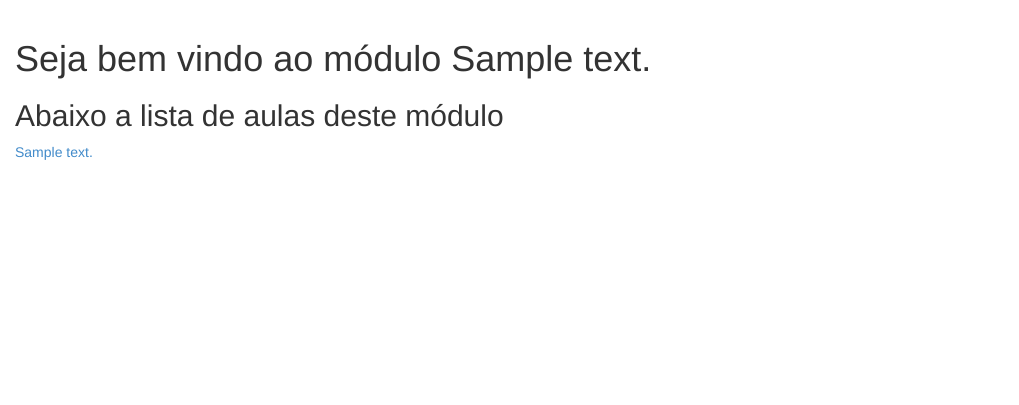
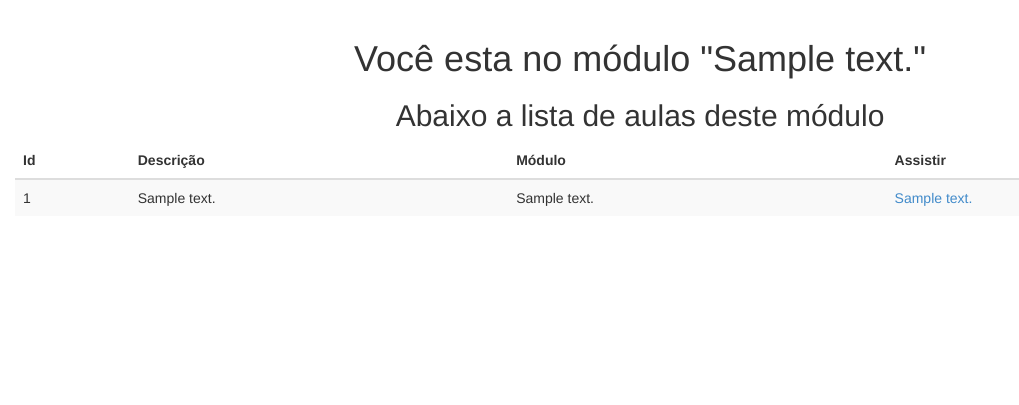
Before and after one commit to Gpzim98/projeto_programe_facil, a Django app: a page that uses core/templates/core/classes.html in a window 1280 px wide. Shown: the part 51-456 px from the top of the page, without its empty margins (0-1019 px from the left). Run offline with Django 3.2, Linux system fonts and the light colour scheme; a user stored in the database is signed in; tables that the repository leaves empty hold one stand-in row (values such as "Sample post"); some libraries are stand-ins or nearby versions.

Commit message:
Fixing some template questions

```diff
--- a/core/models.py
+++ b/core/models.py
@@ -28,6 +28,7 @@ class Module(models.Model):
     image = models.CharField(max_length=500)
     status = models.BooleanField()
     date_release = models.DateField()
+    order = models.IntegerField(null=True, blank=True)
 
     def __str__(self):
         return self.description
@@ -55,8 +56,8 @@ class CourseEnrollment(models.Model):
     member = models.ForeignKey(Member)
     course = models.ForeignKey(Course)
     final_score = models.DecimalField(max_digits=4, decimal_places=2)
-    final_test = models.FileField(upload_to='tests/final')
-    slide = models.FileField(upload_to='slides')
+    final_test = models.FileField(upload_to='tests/final', null=True, blank=True)
+    slide = models.FileField(upload_to='slides', null=True, blank=True)
 
     def __str__(self):
         return self.member.user.username + ' - ' + self.course.description
@@ -66,8 +67,8 @@ class ModulesEnrollment(models.Model):
     member = models.ForeignKey(Member)
     module = models.ForeignKey(Module)
     final_score = models.DecimalField(max_digits=4, decimal_places=2)
-    final_test = models.FileField(upload_to='tests/final')
-    slide = models.FileField(upload_to='slides')
+    final_test = models.FileField(upload_to='tests/final', null=True, blank=True)
+    slide = models.FileField(upload_to='slides', null=True, blank=True)
 
     def __str__(self):
         return self.member.user.username + ' - ' + self.module.description
--- a/core/templates/core/class.html
+++ b/core/templates/core/class.html
@@ -8,7 +8,7 @@
 {% block main %}
 <div class="row">
     <div class="col-xs-12 .col-md-8">
-        <h1>Seja bem vindo a aula {{class}}</h1>
+        <h1>Seja bem vindo a aula: "{{class}}"</h1>
 
         {{class.link|safe}}
     </div>
--- a/core/templates/core/classes.html
+++ b/core/templates/core/classes.html
@@ -6,12 +6,31 @@
 {% block main %}
 <div class="row">
     <div class="col-xs-12 .col-md-8">
-        <h1>Seja bem vindo ao módulo {{module}}</h1>
+        <h1 align="center">Você esta no módulo "{{module}}"</h1>
 
-        <h2>Abaixo a lista de aulas deste módulo</h2>
-        {% for class in classes %}
-            <a href="{% url 'url_core_class' class.id %}">{{class}}</a><br>
-        {% endfor %}
+        <h2 align="center">Abaixo a lista de aulas deste módulo</h2>
+            <table class="table table-striped">
+                <thead>
+                  <tr>
+                    <th>Id</th>
+                    <th>Descrição</th>
+                    <th>Módulo</th>
+                    <th>Assistir</th>
+                  </tr>
+                </thead>
+                <tbody>
+
+                {% for class in classes %}
+                  <tr>
+                    <td>{{class.id}}</td>
+                    <td>{{class.description}}</td>
+                    <td>{{class.module.description}}</td>
+                    <td><a href="{% url 'url_core_class' class.id %}">{{class}}</a><br></td>
+                  </tr>
+                {% endfor %}
+
+            </tbody>
+        </table>
 
     </div>
 </div>
--- a/core/templates/core/course.html
+++ b/core/templates/core/course.html
@@ -6,9 +6,9 @@
 {% block main %}
 <div class="row">
 
-        <h1>Seja bem vindo ao curso {{course}}</h1>
+        <h1 align="center">Seja bem vindo ao curso "{{course}}"</h1>
 
-        <h2>Abaixo a lista de módulos deste curso</h2>
+        <h2 align="center">Abaixo a lista de módulos deste curso</h2>
         {% for enr in modules_enrolled %}
             <div class="col-md-3">
                 <h3>Status:
--- a/core/templates/core/profile.html
+++ b/core/templates/core/profile.html
@@ -5,7 +5,7 @@
 
 {% block main %}
 <div class="row">
-    <h1>Sua lista de cursos matriculados</h1>
+    <h1>Cursos nos quais você esta matriculado</h1>
         {% for enr in enrollment %}
             <div class="col-md-3">
                 <a href="{% url 'url_core_course' enr.course.id %}">
--- a/core/views.py
+++ b/core/views.py
@@ -98,14 +98,14 @@ def profile(request):
 @login_required
 def course(request, course_id):
     course = Course.objects.get(id=course_id)
-    modules_enrolled = ModulesEnrollment.objects.filter(module__course=course)
+    modules_enrolled = ModulesEnrollment.objects.filter(module__course=course).order_by('module__order')
     return render(request, 'core/course.html', {'modules_enrolled': modules_enrolled, 'course': course})
 
 
 @login_required
 def module(request, module_id):
     module = Module.objects.get(id=module_id)
-    classes = Class.objects.filter(module=module)
+    classes = Class.objects.filter(module=module).order_by('description')
     return render(request, 'core/classes.html', {'classes': classes, 'module': module})
 
 
```
Also changed, not shown: core/migrations/0011_auto_20160925_2106.py (added), core/migrations/0012_auto_20160925_2107.py (added).
